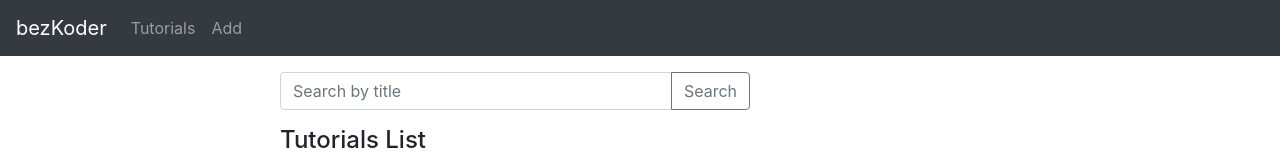
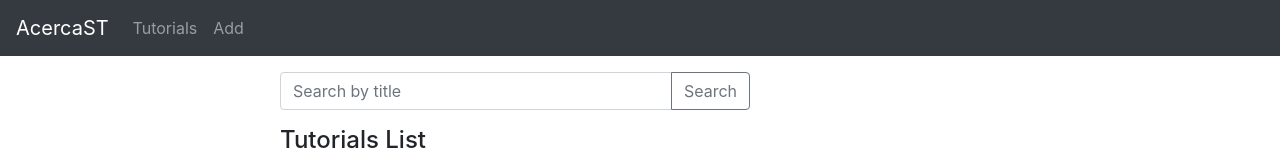
Before and after one commit to daniel-acercaST/angular-16-client, an Angular app: page /tutorials in a window 1280 px wide. Shown: the top 160 px of the page. Built offline with nearby package versions, Linux system fonts and the light colour scheme; no server answers.

Commit message:
Update app.component.html

```diff
--- a/src/app/app.component.html
+++ b/src/app/app.component.html
@@ -1,6 +1,6 @@
 <div>
   <nav class="navbar navbar-expand navbar-dark bg-dark">
-    <a href="#" class="navbar-brand">bezKoder</a>
+    <a href="#" class="navbar-brand">AcercaST</a>
     <div class="navbar-nav mr-auto">
       <li class="nav-item">
         <a routerLink="tutorials" class="nav-link">Tutorials</a>
```
